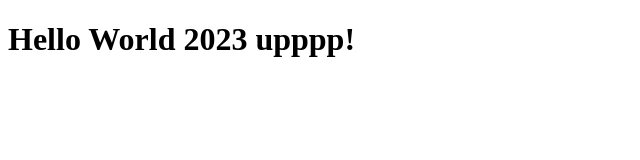
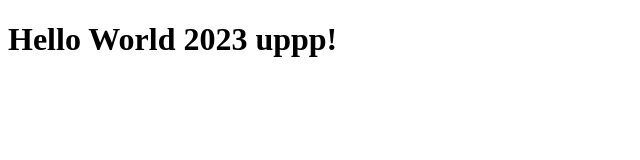
Before and after one commit to VolodymyrPylypchuk/landingWithSasha, a plain HTML site: page index.html in a window 1280 px wide. Shown: the full height of the page, 0-640 px from the left. Drawn offline with Linux system fonts and the light colour scheme.

Commit message:
html up2

```diff
--- a/index.html
+++ b/index.html
@@ -7,6 +7,6 @@
     <title>Document</title>
 </head>
 <body>
-    <h1>Hello World 2023 upppp!</h1>
+    <h1>Hello World 2023 uppp!</h1>
 </body>
 </html>
```
